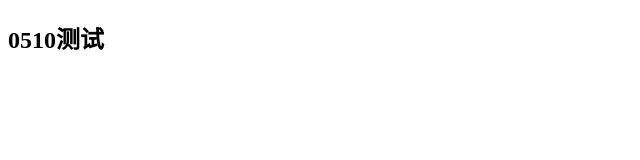
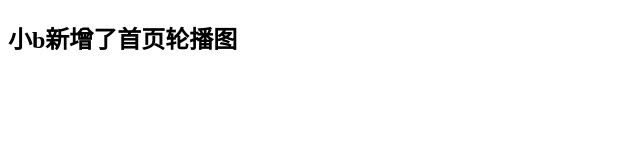
Before and after one commit to Mr-IroFist/0510_test, a plain HTML site: page index.html in a window 1280 px wide. Shown: the whole page, without its empty margins (0-640 px from the left). Drawn offline with Linux system fonts and the light colour scheme.

```diff
--- a/index.html
+++ b/index.html
@@ -7,6 +7,6 @@
     <title>Document</title>
 </head>
 <body>
-    <h2>0510测试</h2>
+    <h2>小b新增了首页轮播图</h2>
 </body>
 </html>
```
